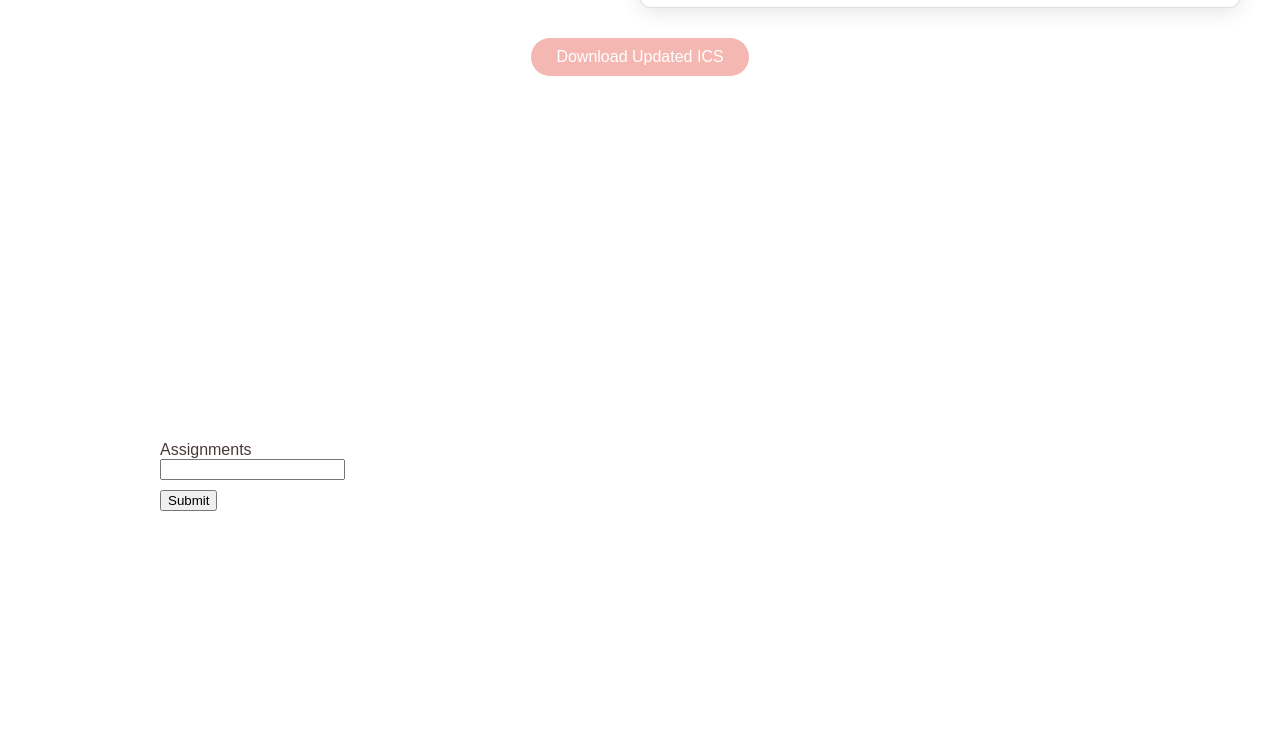
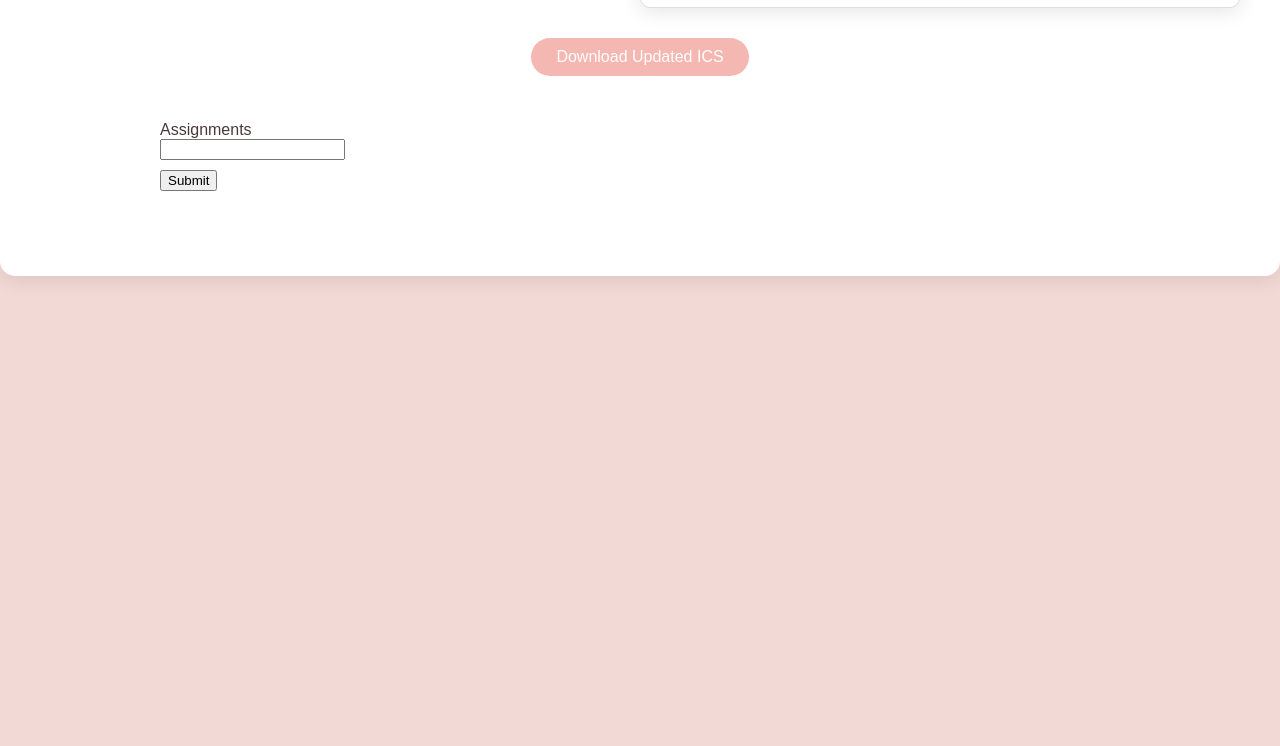
Before and after one commit to CS196Illinois/FA24-Group14, a plain HTML site: page Project/index.html in a window 1280 px wide. Shown: the part 854-1600 px from the top of the page. After the commit the page ends 1190 px from the top, so only its background shows below. Drawn offline with nearby package versions, Linux system fonts and the light colour scheme.

Commit message:
additional change

```diff
--- a/Project/index.html
+++ b/Project/index.html
@@ -98,17 +98,15 @@
         }
 
         .submissionContainer {
-            position: relative;
             display: flex;
             justify-content: flex-start;   /* Aligns the form to the left side */
             align-items: center;           /* Centers the form vertically */
-            height: 100vh;                 /* Full height of the viewport */
+            height: 20vh;                 /* Full height of the viewport */
             padding-left: 10%;             /* Adjusts padding from the left side (use 10% for some spacing) */
             box-sizing: border-box;
         }
         .submitTask {
             width: 50%;
-            max-width: 400px; /* Limits the width of the form container */
             text-align: left; /* Align text inside the form to the left */
         }
 
```
